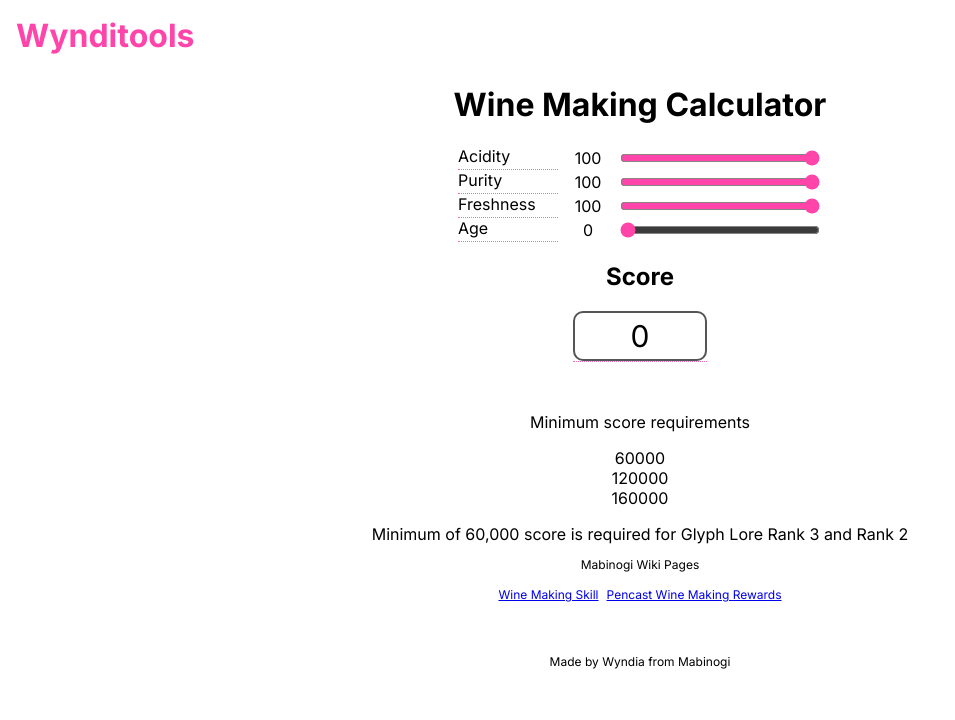
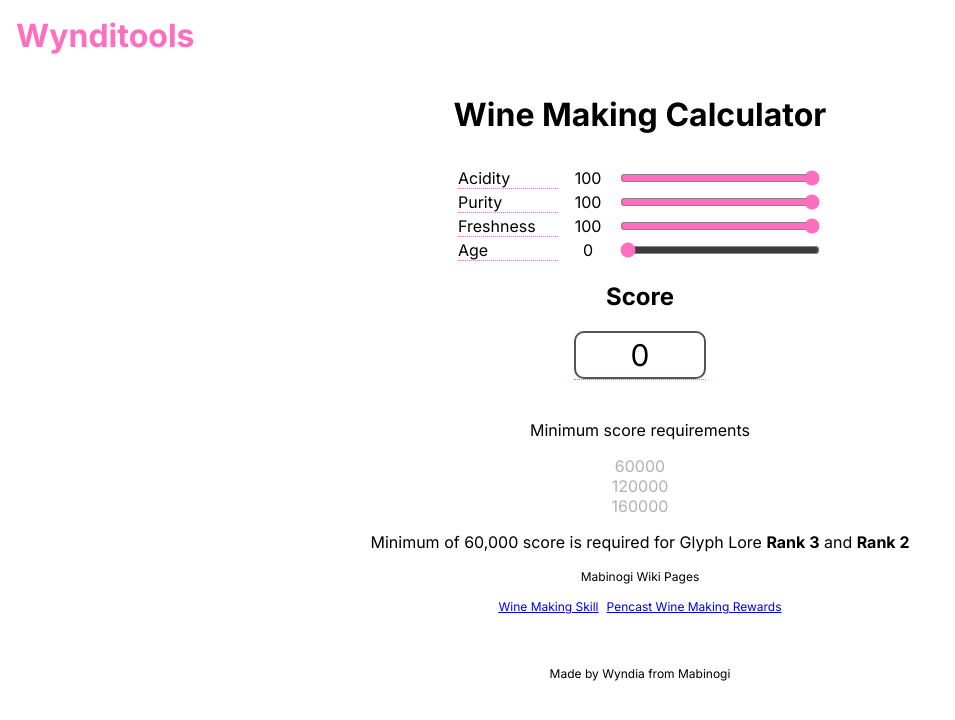
Before and after one commit to VirtualBird/wynditools-mabinogi, a React (Vite) app: page /wine-making in a window 1280 px wide. Shown: the top 720 px of the page, without its empty margins (0-955 px from the left). Built offline with nearby package versions, Linux system fonts and the light colour scheme.

Commit message:
Update WineMaking CSS
-Refactor CSS styling for slider component and winemaking pages
-cleaning up messy JS in winemaking page.
-putting ul element styling in index.css

```diff
--- a/pages/WineMaking/WineMaking.css
+++ b/pages/WineMaking/WineMaking.css
@@ -1,9 +1,9 @@
-.wine-making-page h1{
-    margin-block: 22px;
+.wine-making-page{
+    text-align: center;
 }
 
-.wine-making-page{
-    text-align: center;
+.wine-making-page h1{
+    margin-block: 1em;
 }
 
 .wine-score{
@@ -14,15 +14,19 @@
 
 .wine-score-value{
     text-align: center;
-    padding: 5px 5px;
-    font-size: 30px;
+    padding: 4px 4px;
+    font-size: 1.875rem;
     border: 2px solid #555555;
     border-radius: 10px;
     width: 120px;
 }
 
 .score-details{
-    margin-top: 50px;
+    margin-top: 40px;
+}
+
+.score-details span{
+    font-weight: bold;
 }
 
 .sources{
@@ -38,11 +42,6 @@
     margin: 0px 4px;
 }
 
-ul{
-    list-style: none;
-    padding: 0;
-}
-
 .formula-text{
     margin-top: 1em;
 }
--- a/pages/WineMaking/Wine_Making.jsx
+++ b/pages/WineMaking/Wine_Making.jsx
@@ -26,14 +26,14 @@ export default function Wine_Making(){
         return score
     }
 
+    function scoreIsAboveValue(value){
+        return calculateWineScore() > value
+    }
+
     // Handle changes to slider and updates Wine state's values
     function handleChange(event){
         console.log("slider value changed")
-        const {value, name} = event.currentTarget
-        // console.log(name)
-        // console.log("Updating State: " + value)
-        // console.log("Previous State: " + wine[name])
-
+        const {name, value} = event.currentTarget
         setWine(prevValues => ({...prevValues, [name]: (value)}))
     }
 
@@ -42,37 +42,49 @@ export default function Wine_Making(){
             <div className="container">
 
                 <h1>Wine Making Calculator</h1>
-                <Slider name="acidity"
+                <Slider
+                    name="acidity"
+                    value={wine.acidity} handleChange={(e) => handleChange(e)}
                     tooltip="Acidity decreases if the player takes too long in the oak barrel replacement."
-                    value={wine.acidity} handleChange={(e) => handleChange(e)}/>
-                <Slider name="purity"
+                />
+                <Slider
+                    name="purity"
+                    value={wine.purity} handleChange={handleChange}
                     tooltip="Purity decreases if too many sediments are not taken out in the oak barrel replacement."
-                    value={wine.purity} handleChange={handleChange}/>
-                <Slider name="freshness"
+                />
+                <Slider
+                    name="freshness"
+                    value={wine.freshness} handleChange={handleChange}
                     tooltip="Freshness decreases if the player neglects to replace the oak barrel after 24 real-time hours, decaying by 1 point every 36 minutes after the 24 hour mark."
-                    value={wine.freshness} handleChange={handleChange}/>
-                <Slider name="age"
+                />
+                <Slider
+                    name="age"
+                    value={wine.age} handleChange={handleChange}
                     tooltip="Age slowly increases over time at a rate of approximately 1 age every 2.8 in-game days (or 1 hour, 40 minutes and 48 seconds real-time), and reaches maximum after exactly 280 in-game days (or one real-time week)."
-                    value={wine.age} handleChange={handleChange}/>
+                />
 
                 <div className="wine-score">
                     <h2>Score</h2>
-                    <Tooltip maxWidth={500} content={<><p>Score is calculated using the following formula</p>
-                        <p className="italic formula-text">Score = (Purity+Acidity+Freshness+Age) * (lowest value between Purity, Acidity, Freshness, and Age) * 5</p></>}>
-                    <div className="wine-score-value">
-                        {calculateWineScore()}
-                    </div>
+                    <Tooltip maxWidth={500} content={<>
+                        <p>Score is calculated using the following formula</p>
+                        <p className="italic formula-text">Score = (Purity+Acidity+Freshness+Age) * (lowest value between Purity, Acidity, Freshness, and Age) * 5</p>
+                        </>}>
+                        <div className="wine-score-value">
+                            {calculateWineScore()}
+                        </div>
                     </Tooltip>
                 </div>
+
                 <div className="score-details">
                     <p>Minimum score requirements</p>
                     <ul>
-                        <li>60000</li>
-                        <li>120000</li>
-                        <li>160000</li>
+                        <li style={{ opacity: scoreIsAboveValue(60000) ? "1" : "0.3"}}>60000</li>
+                        <li style={{ opacity: scoreIsAboveValue(120000) ? "1" : "0.3"}}>120000</li>
+                        <li style={{ opacity: scoreIsAboveValue(160000) ? "1" : "0.3"}}>160000</li>
                     </ul>
-                    <p>Minimum of 60,000 score is required for Glyph Lore Rank 3 and Rank 2</p>
+                    <p>Minimum of 60,000 score is required for Glyph Lore <span>Rank 3</span> and <span>Rank 2</span></p>
                 </div>
+
                 <div className="sources">
                     <p>Mabinogi Wiki Pages</p>
                     <p>
@@ -80,8 +92,8 @@ export default function Wine_Making(){
                         <a href="https://wiki.mabinogiworld.com/view/Pencast#Wine_Making_Rewards" target="_blank">Pencast Wine Making Rewards</a>
                     </p>
                 </div>
+
             </div>
         </div>
-
     )
 }
--- a/pages/WineMaking/components/Slider.css
+++ b/pages/WineMaking/components/Slider.css
@@ -1,25 +1,26 @@
-p{
+.slider-container{
+    display: flex;
+    justify-content: center;
+    align-items: center;
+}
+
+.slider-container p{
     margin: 0;
 }
 
-.slider-container{
-    display: flex;
-    justify-content: center;
-}
-
-.name{
+.slider-container .name{
     width: 100px;
     text-align: left;
     text-transform: capitalize;
 }
 
-.value{
+.slider-container .value{
     padding: 2px 5px;
     width: 50px;
 }
 
-input[type="range"]{
+.slider-container input[type="range"]{
     width: 200px;
     cursor: pointer;
-    accent-color: #ff44aa;
+    accent-color: var(--color-primary);
 }
--- a/pages/WineMaking/components/Slider.jsx
+++ b/pages/WineMaking/components/Slider.jsx
@@ -1,12 +1,10 @@
 import React from "react"
+import Tooltip from "../../../components/Tooltip/Tooltip"
 import "./Slider.css"
-
-import Tooltip from "../../../components/Tooltip/Tooltip"
 
 export default function Slider({name, value, handleChange, tooltip}){
 
     // Perhaps add code to disable text selection when dragging?
-
     return (
         <div className="slider-container">
             {tooltip ?
--- a/src/index.css
+++ b/src/index.css
@@ -1,3 +1,8 @@
+:root{
+  --color-primary: #ff6fbd;
+}
+
+
 body {
   margin: 0;
   font-family: Inter, Arial, Helvetica, sans-serif;
@@ -16,10 +21,10 @@ header h1{
   display: inline-block;
   position: relative;
   margin: 8px;
-  color: #ff44aa;
+  color: var(--color-primary);
 
     &:hover{
-      color: #ff66bb;
+      color: #f885c4;
     }
 
     &:active{
@@ -41,6 +46,11 @@ footer{
   margin-top: 50px;
   font-size: 12px;
   text-align: center;
+}
+
+ul{
+  list-style: none;
+  padding: 0;
 }
 
 .italic{
```
